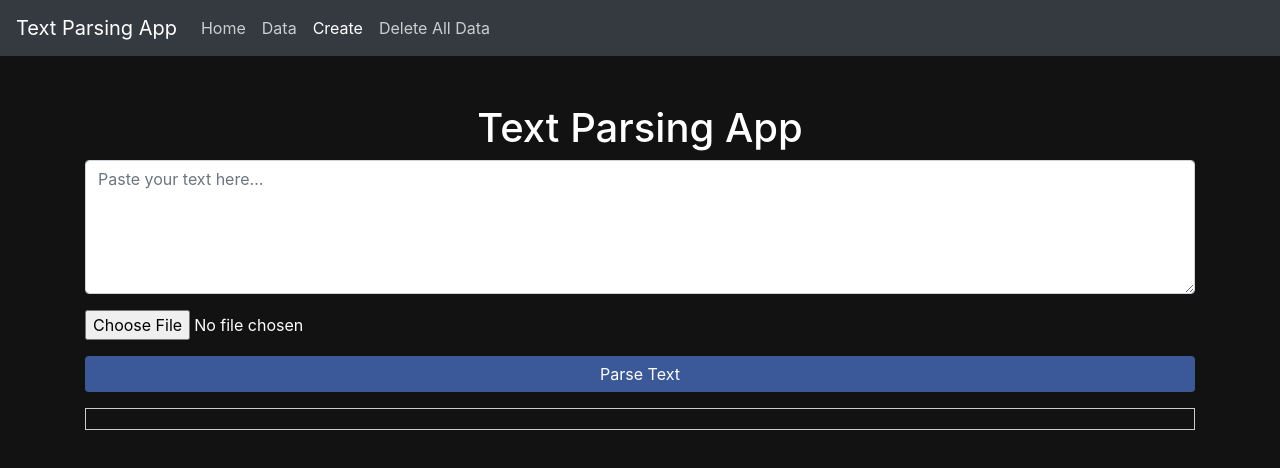
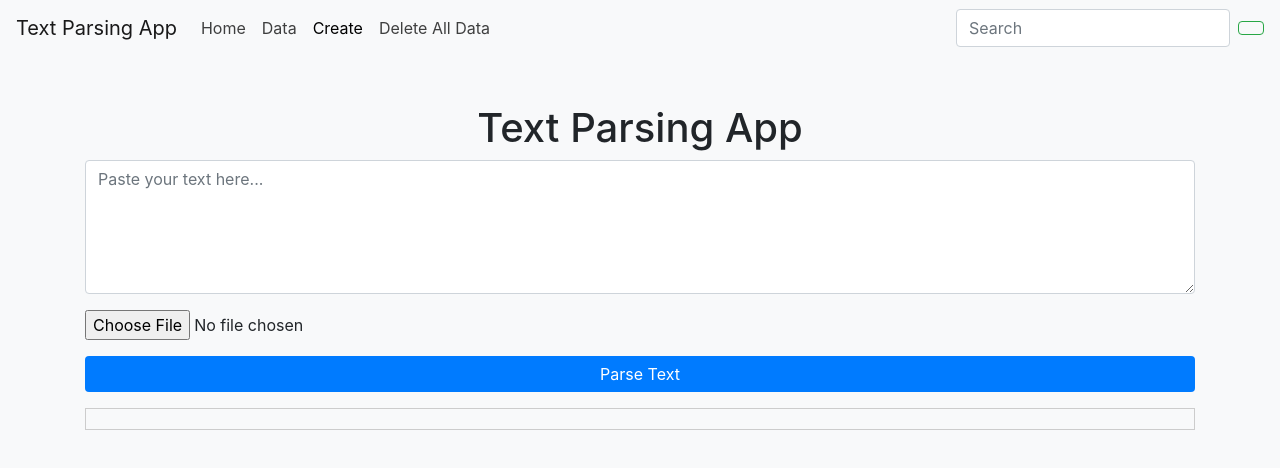
Before and after one commit to Steventanardi/TextParsing, a website: page index.html in a window 1280 px wide. Both pictures are taken after a click on the link "Create". Drawn offline with nearby package versions, Linux system fonts and the light colour scheme.

Commit message:
Update UI

```diff
--- a/index.html
+++ b/index.html
@@ -7,14 +7,11 @@
     <link rel="stylesheet" href="https://stackpath.bootstrapcdn.com/bootstrap/4.5.2/css/bootstrap.min.css">
     <link rel="stylesheet" href="style.css">
 </head>
-<body class="dark-theme">
-    <nav class="navbar navbar-expand-lg navbar-dark bg-dark">
+<body>
+    <nav class="navbar navbar-expand-lg navbar-light bg-light">
         <a class="navbar-brand" href="#">Text Parsing App</a>
-        <button class="navbar-toggler" type="button" data-toggle="collapse" data-target="#navbarNav" aria-controls="navbarNav" aria-expanded="false" aria-label="Toggle navigation">
-            <span class="navbar-toggler-icon"></span>
-        </button>
         <div class="collapse navbar-collapse" id="navbarNav">
-            <ul class="navbar-nav">
+            <ul class="navbar-nav mr-auto">
                 <li class="nav-item">
                     <a class="nav-link" href="index.html">Home</a>
                 </li>
@@ -28,6 +25,10 @@
                     <a class="nav-link" href="#" onclick="showDeleteAllModal()">Delete All Data</a>
                 </li>
             </ul>
+            <form class="form-inline my-2 my-lg-0">
+                <input class="form-control mr-sm-2" type="search" placeholder="Search" aria-label="Search">
+                <button class="btn btn-outline-success my-2 my-sm-0" type="submit"><span class="glyphicon glyphicon-search"></span></button>
+            </form>
         </div>
     </nav>
     <div class="container mt-5">
--- a/style.css
+++ b/style.css
@@ -1,15 +1,15 @@
-body.dark-theme {
-    background-color: #121212;
-    color: #ffffff;
+body {
+    background-color: #f8f9fa;
+    color: #212529;
 }
 
-.navbar-dark .navbar-nav .nav-link {
-    color: rgba(255, 255, 255, 0.75);
+.navbar-light .navbar-nav .nav-link {
+    color: rgba(0, 0, 0, 0.75);
 }
 
-.navbar-dark .navbar-nav .nav-link:hover,
-.navbar-dark .navbar-nav .nav-link:focus {
-    color: rgba(255, 255, 255, 1);
+.navbar-light .navbar-nav .nav-link:hover,
+.navbar-light .navbar-nav .nav-link:focus {
+    color: rgba(0, 0, 0, 1);
 }
 
 .button-container {
@@ -28,8 +28,8 @@ body.dark-theme {
 
 .card {
     margin-bottom: 10px;
-    background-color: #1e1e1e;
-    color: #ffffff;
+    background-color: #ffffff;
+    color: #212529;
 }
 
 #parsedResult {
@@ -49,8 +49,8 @@ body.dark-theme {
 }
 
 .modal-content {
-    background-color: #2c2c2c;
-    color: #ffffff;
+    background-color: #ffffff;
+    color: #212529;
 }
 
 .btn-primary, .btn-secondary, .btn-success, .btn-danger {
@@ -59,7 +59,7 @@ body.dark-theme {
 }
 
 .btn-primary {
-    background-color: #3b5998;
+    background-color: #007bff;
 }
 
 .btn-secondary {
```
Also changed, not shown: view.html (+7 -6 lines).
